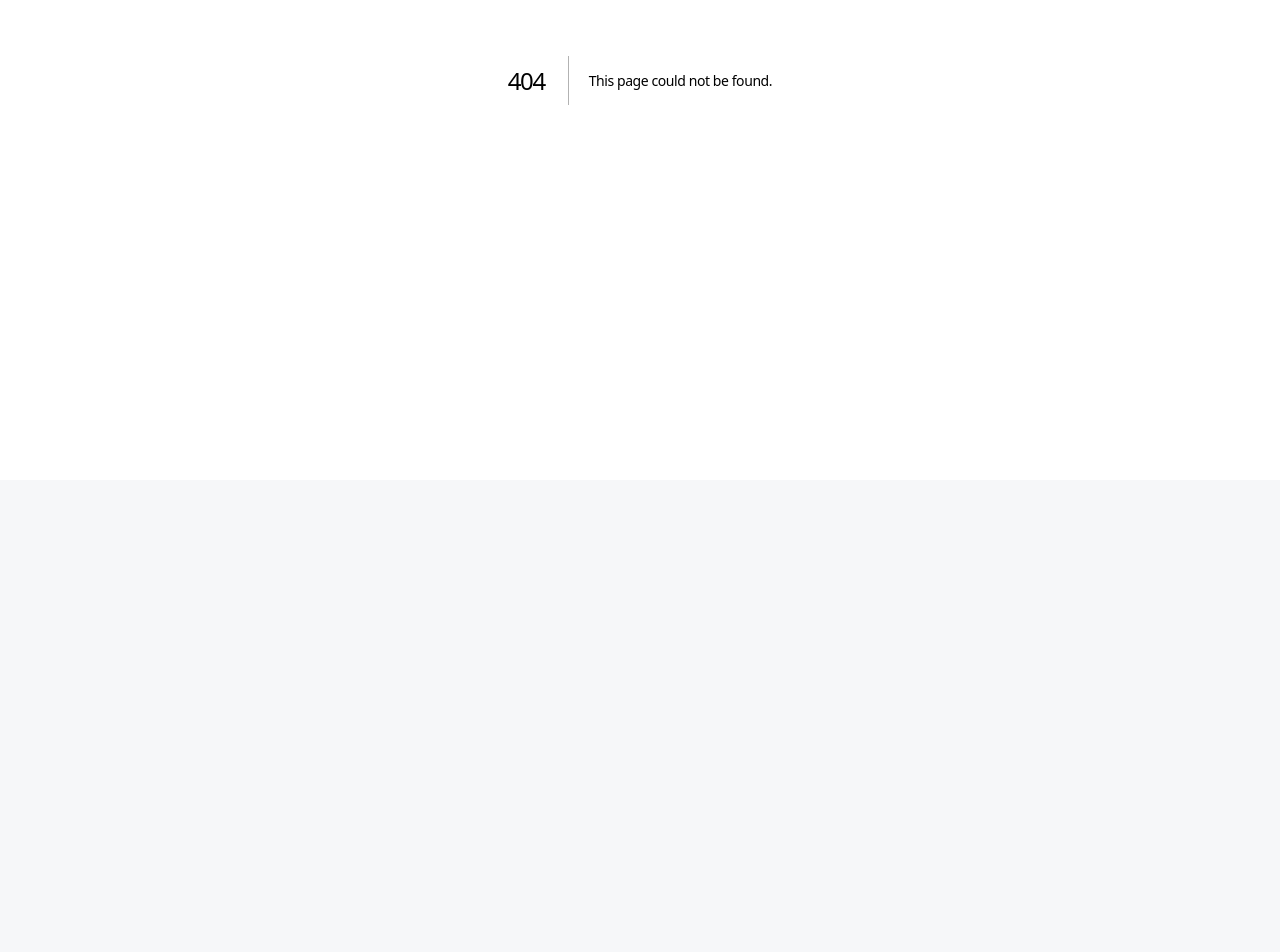
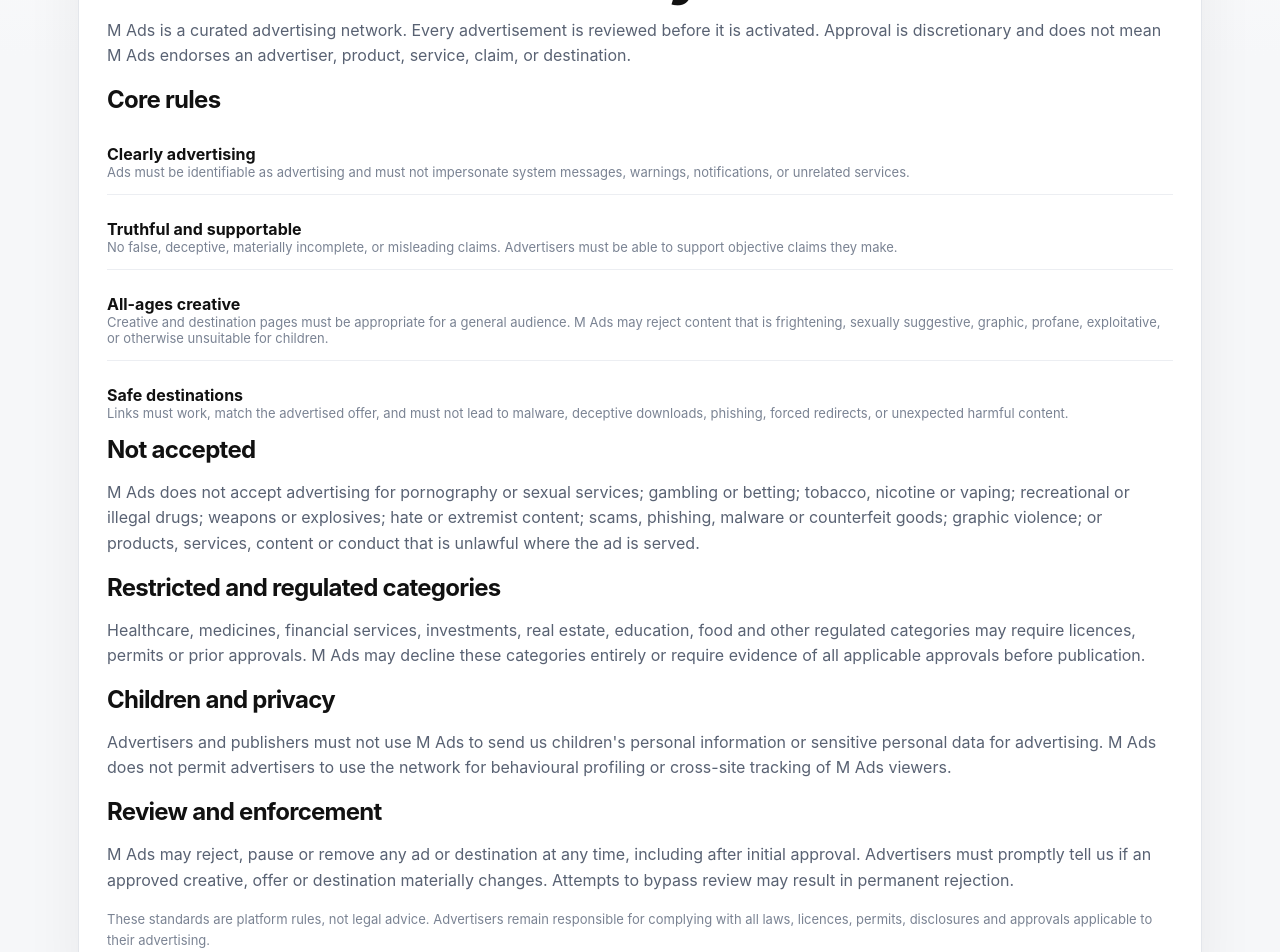
Before and after one commit to UnrealCake8/M.Ads, a Next.js app: page /advertising-standards in a window 1280 px wide. Before the commit this address had no page. Shown: the part 320-1272 px from the top of the page. Before the commit the page ends 800 px from the top, so only its background shows below. Built offline with nearby package versions, Linux system fonts and the light colour scheme.

Commit message:
Add M Ads advertising standards

```diff
--- /dev/null
+++ b/app/advertising-standards/page.tsx
@@ -0,0 +1,36 @@
+import Link from "next/link";
+
+export default function AdvertisingStandardsPage() {
+  return (
+    <main className="shell">
+      <nav className="nav"><Link className="brand" href="/">M Ads</Link><div style={{display:"flex",gap:10,flexWrap:"wrap"}}><Link className="pill" href="/publisher">Publishers</Link><Link className="pill" href="/terms">Terms</Link><Link className="pill" href="/privacy">Privacy</Link></div></nav>
+      <section className="panel section">
+        <span className="tag">Advertising Standards</span>
+        <h1>Ads should be safe, clear, and suitable for everyone.</h1>
+        <p>M Ads is a curated advertising network. Every advertisement is reviewed before it is activated. Approval is discretionary and does not mean M Ads endorses an advertiser, product, service, claim, or destination.</p>
+
+        <h2>Core rules</h2>
+        <div className="list">
+          <div className="row"><div><strong>Clearly advertising</strong><div className="muted">Ads must be identifiable as advertising and must not impersonate system messages, warnings, notifications, or unrelated services.</div></div></div>
+          <div className="row"><div><strong>Truthful and supportable</strong><div className="muted">No false, deceptive, materially incomplete, or misleading claims. Advertisers must be able to support objective claims they make.</div></div></div>
+          <div className="row"><div><strong>All-ages creative</strong><div className="muted">Creative and destination pages must be appropriate for a general audience. M Ads may reject content that is frightening, sexually suggestive, graphic, profane, exploitative, or otherwise unsuitable for children.</div></div></div>
+          <div className="row"><div><strong>Safe destinations</strong><div className="muted">Links must work, match the advertised offer, and must not lead to malware, deceptive downloads, phishing, forced redirects, or unexpected harmful content.</div></div></div>
+        </div>
+
+        <h2>Not accepted</h2>
+        <p>M Ads does not accept advertising for pornography or sexual services; gambling or betting; tobacco, nicotine or vaping; recreational or illegal drugs; weapons or explosives; hate or extremist content; scams, phishing, malware or counterfeit goods; graphic violence; or products, services, content or conduct that is unlawful where the ad is served.</p>
+
+        <h2>Restricted and regulated categories</h2>
+        <p>Healthcare, medicines, financial services, investments, real estate, education, food and other regulated categories may require licences, permits or prior approvals. M Ads may decline these categories entirely or require evidence of all applicable approvals before publication.</p>
+
+        <h2>Children and privacy</h2>
+        <p>Advertisers and publishers must not use M Ads to send us children&apos;s personal information or sensitive personal data for advertising. M Ads does not permit advertisers to use the network for behavioural profiling or cross-site tracking of M Ads viewers.</p>
+
+        <h2>Review and enforcement</h2>
+        <p>M Ads may reject, pause or remove any ad or destination at any time, including after initial approval. Advertisers must promptly tell us if an approved creative, offer or destination materially changes. Attempts to bypass review may result in permanent rejection.</p>
+
+        <p className="muted">These standards are platform rules, not legal advice. Advertisers remain responsible for complying with all laws, licences, permits, disclosures and approvals applicable to their advertising.</p>
+      </section>
+    </main>
+  );
+}
```
